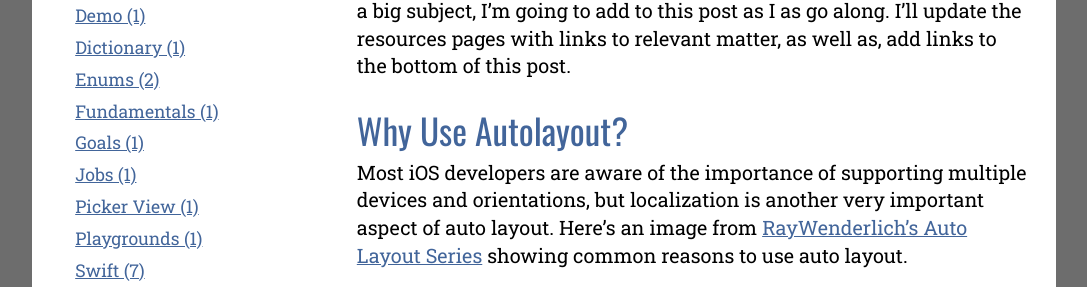
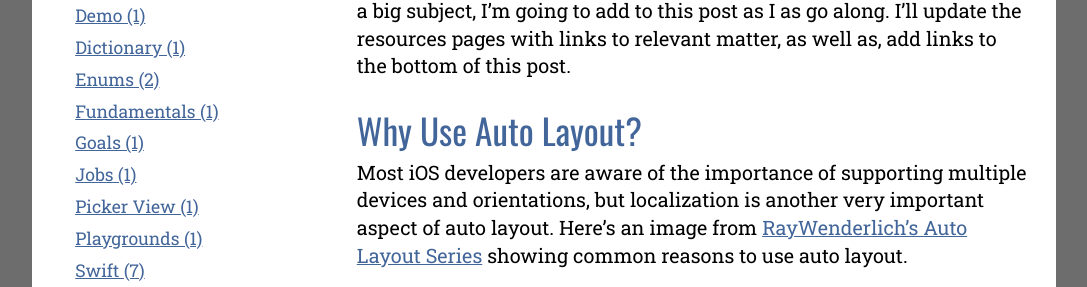
Before and after one commit to endodoug/endodoug.github.io, a Jekyll site: the page built from _posts/2016-04-22-learning-auto-layout.md, in a window 1280 px wide and 900 px high. Shown: the part 395-682 px from the top of the window, without its empty margins (96-1183 px from the left). Built offline with Jekyll 4.4.1, drawn with Linux system fonts in a browser that asks for light colours; comment, search, counter and statistics services are not loaded.

Commit message:
Update 2016-04-22-learning-auto-layout.md
edits

```diff
--- a/_posts/2016-04-22-learning-auto-layout.md
+++ b/_posts/2016-04-22-learning-auto-layout.md
@@ -9,7 +9,7 @@ published: true
 
 Auto layout could be considered an everyday skill needed for an iOS developer.  Last week I vowed to learn the ins-n-outs, so I’m starting from beginning -> using constraints in Interface Builder.  Auto layout is a big subject,  I’m going to add to this post as I as go along.  I’ll update the resources pages with links to relevant matter, as well as, add links to the bottom of this post.
 
-## Why Use Autolayout?
+## Why Use Auto Layout?
 
 Most iOS developers are aware of the importance of supporting multiple devices and orientations, but localization is another very important aspect of auto layout.  Here’s an image from [RayWenderlich's Auto Layout Series](https://www.raywenderlich.com/video-tutorials#autolayout) showing common reasons to use auto layout.
 
```
